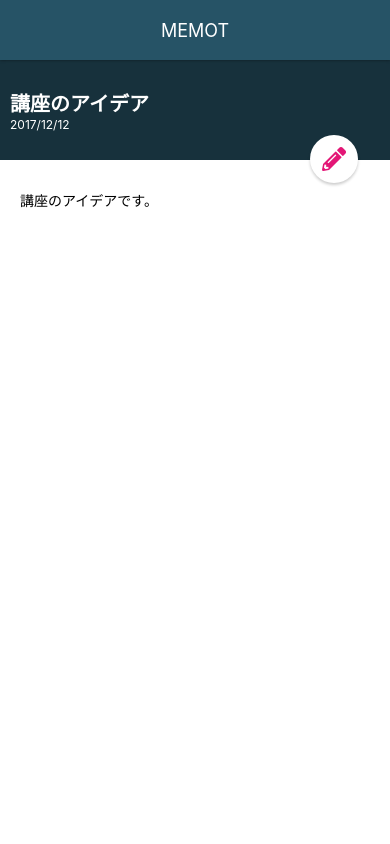
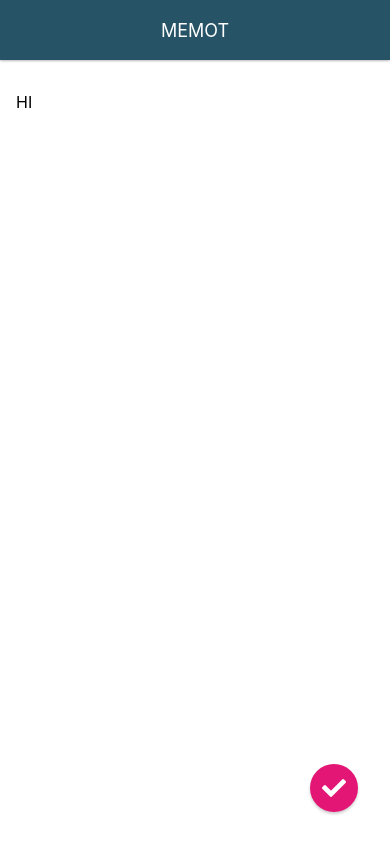
Before and after one commit to rio-90/MemoApp, a React Native app: screen / in a window 390 px wide. Built offline with nearby package versions, Linux system fonts and the light colour scheme.

Commit message:
Create MemoEditScreen

```diff
--- a/App.js
+++ b/App.js
@@ -2,13 +2,13 @@
 import { StyleSheet, View } from 'react-native';
 
 import Appbar from './src/components/Appbar';
-import MemoDetailScreen from './src/screens/MemoDetailScreen';
+import MemoEditScreen from './src/screens/MemoEditScreen';
 
 export default function App() {
   return (
     <View style={styles.container}>
       <Appbar />
-      <MemoDetailScreen />
+      <MemoEditScreen />
     </View>
   );
 }
--- a/src/elements/CircleButton.js
+++ b/src/elements/CircleButton.js
@@ -8,6 +8,7 @@
 const CustomIcon = createIconSet({
   pencil: '\uf303',
   plus: '\uf067',
+  check: '\uf00c',
 }, 'FontAwesome');
 
 class CircleButton extends React.Component {
--- /dev/null
+++ b/src/screens/MemoEditScreen.js
@@ -0,0 +1,33 @@
+import React from 'react';
+import { StyleSheet, View, TextInput } from 'react-native';
+
+import CircleButton from '../elements/CircleButton';
+
+class MemoEditScreen extends React.Component {
+  render() {
+    return (
+      <View style={styles.container}>
+        <TextInput style={styles.memoEditImput} multiline value="HI" />
+        <CircleButton name="check" />
+      </View>
+    );
+  }
+}
+
+const styles = StyleSheet.create({
+  container: {
+    flex: 1,
+    width: '100%',
+  },
+  memoEditImput: {
+    backgroundColor: '#fff',
+    flex: 1,
+    paddingTop: 32,
+    paddingLeft: 16,
+    paddingRight: 16,
+    paddingBottom: 16,
+    fontSize: 16,
+  },
+});
+
+export default MemoEditScreen;
```
